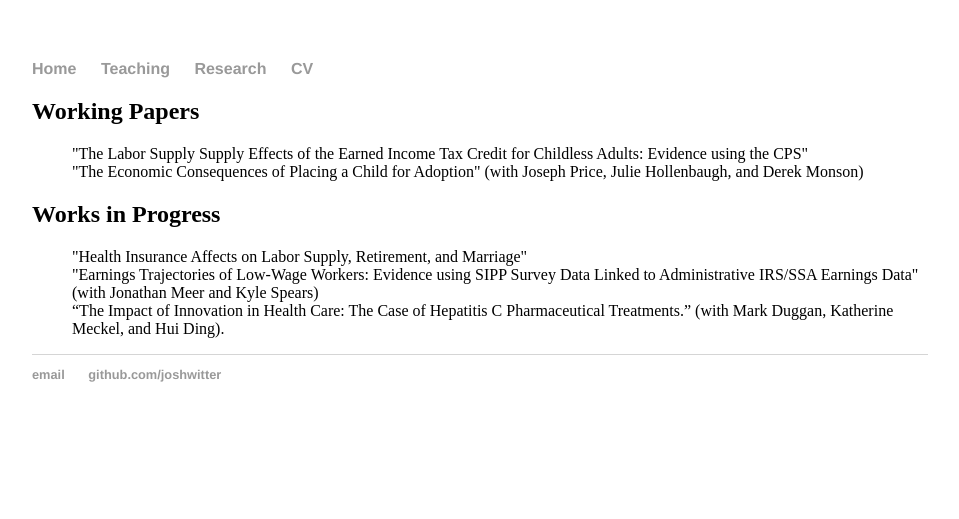
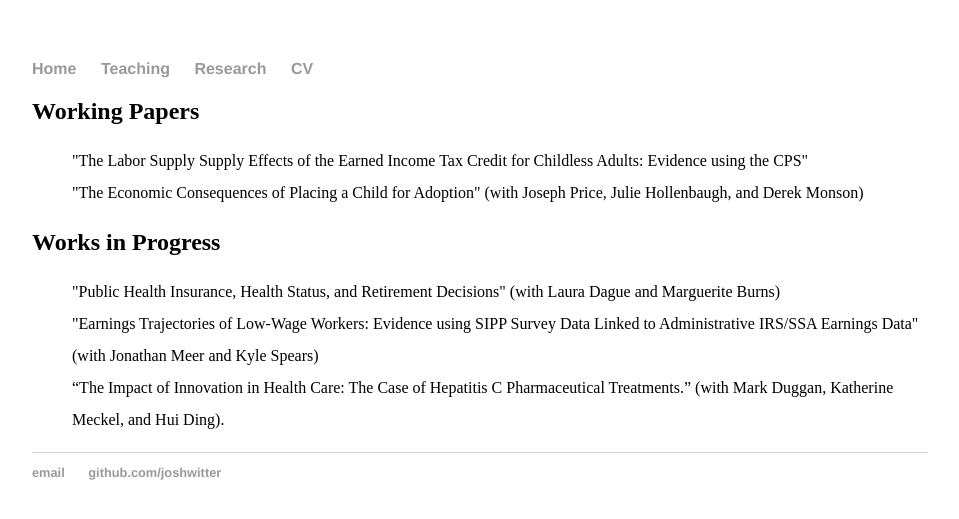
Before and after one commit to joshwitter/joshwitter.github.io, a Jekyll site: the page built from research/index.html, in a window 1280 px wide. Shown: the top 519 px of the page, without its empty margins (160-1119 px from the left). Built offline with Jekyll 4.4.1, drawn with Linux system fonts in a browser that asks for light colours.

Commit message:
Update index.html

```diff
--- a/research/index.html
+++ b/research/index.html
@@ -4,7 +4,7 @@ title: Research
 ---
 <div class="research">
 <h2>Working Papers</h2>
-<ul style="list-style-type:none;">
+<ul style="list-style-type:none; line-height:200%">
   <li> "The Labor Supply Supply Effects of the Earned Income Tax Credit for Childless Adults: Evidence using the
   CPS" </li>
   <li> "The Economic Consequences of Placing a Child for Adoption" (with Joseph Price, Julie Hollenbaugh, and
@@ -13,8 +13,8 @@ title: Research
 </ul>
 
 <h2>Works in Progress</h2>
-<ul style="list-style-type:none;">
-  <li> "Health Insurance Affects on Labor Supply, Retirement, and Marriage" </li>
+<ul style="list-style-type:none; line-height:200%">
+  <li> "Public Health Insurance, Health Status, and Retirement Decisions" (with Laura Dague and Marguerite Burns) </li>
   <li> "Earnings Trajectories of Low-Wage Workers: Evidence using SIPP Survey Data Linked to Administrative
     IRS/SSA Earnings Data" (with Jonathan Meer and Kyle Spears) </li>
   <li> “The Impact of Innovation in Health Care: The Case of Hepatitis C Pharmaceutical Treatments.” (with Mark
```
